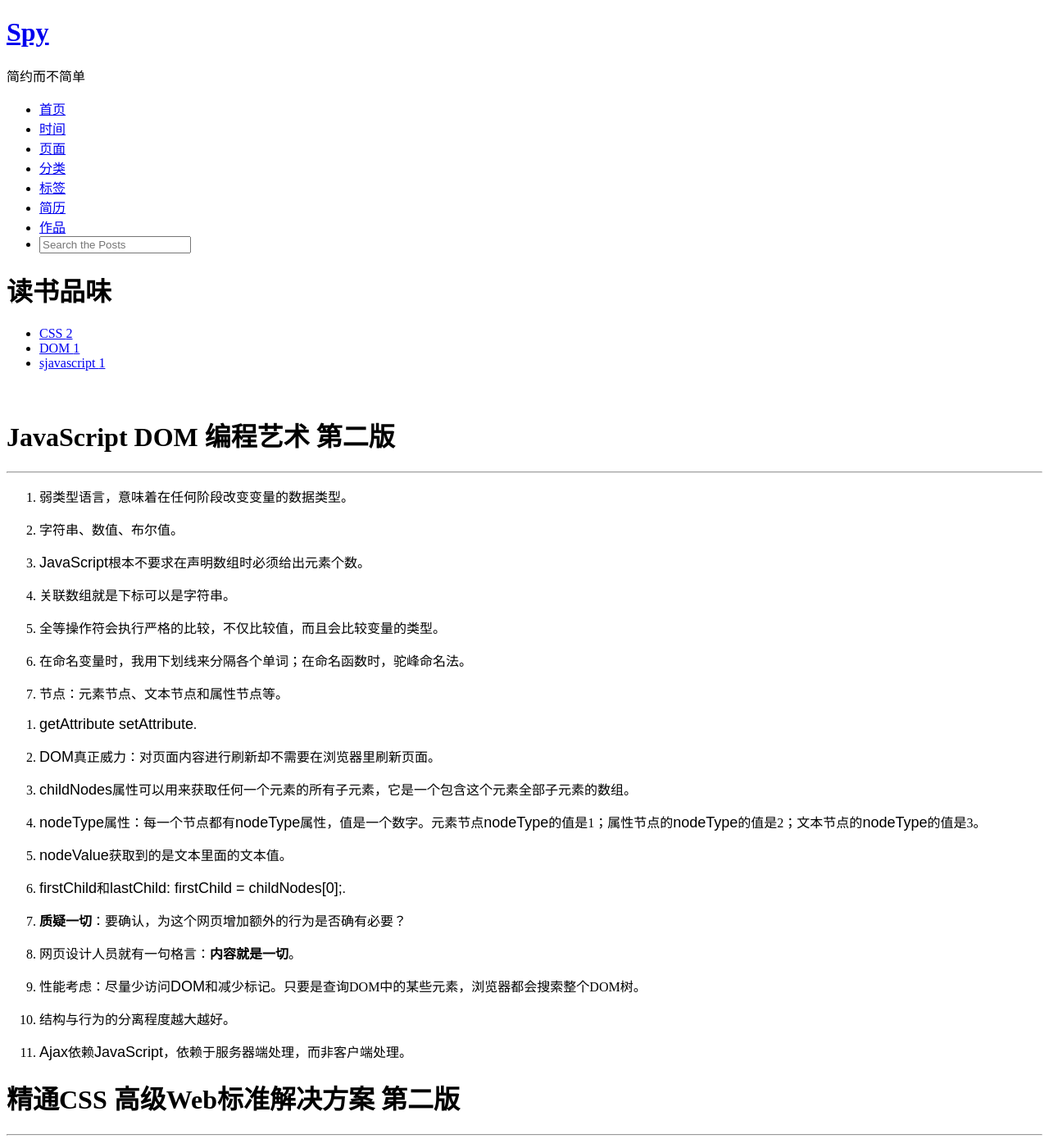
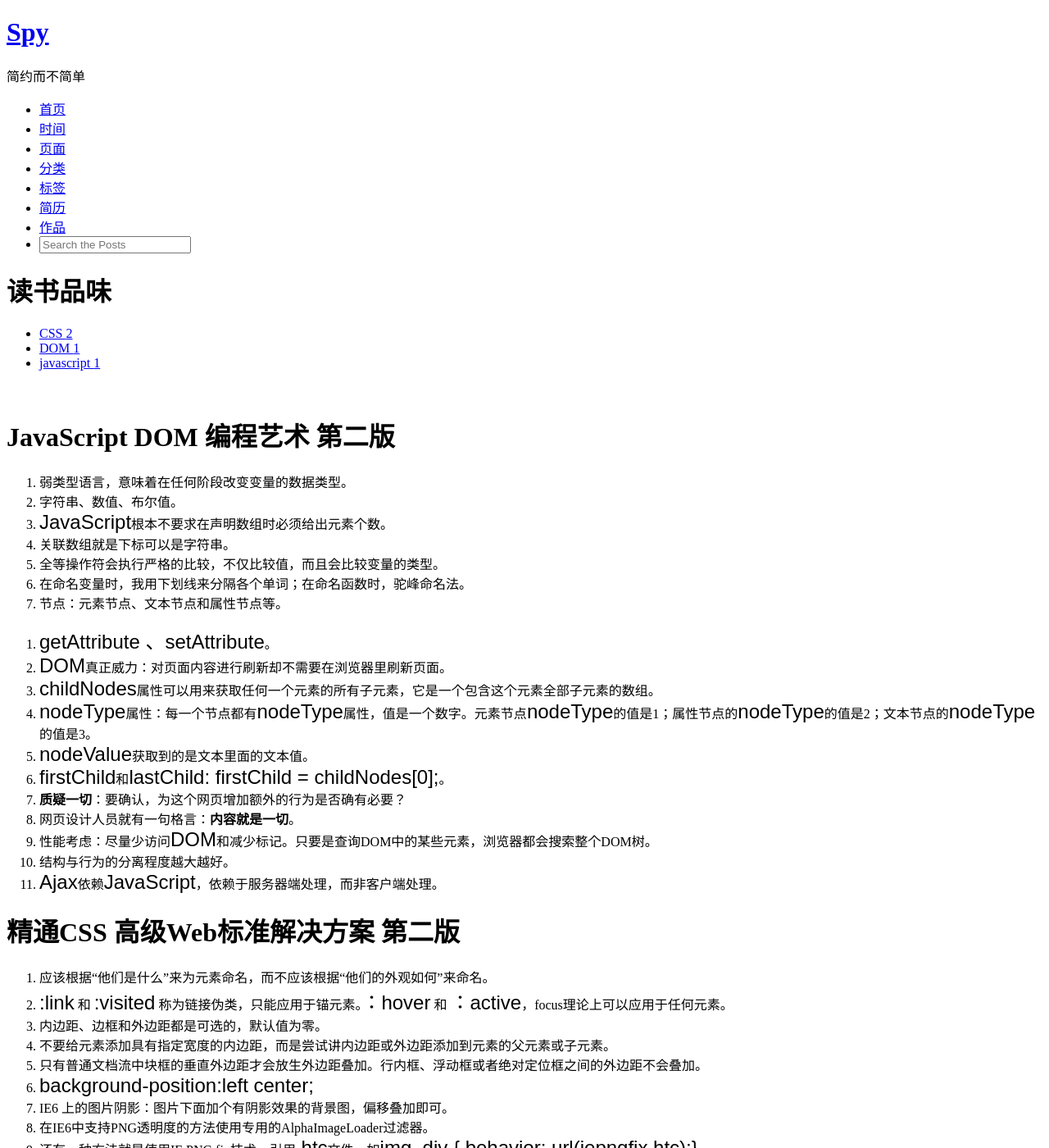
Before and after one commit to pigerla/pigerla.github.com, a Jekyll site: the page built from _posts/2013-09-09-读书品味.md, in a window 1280 px wide and 1400 px high. Shown: the whole window at 82% size. Built offline with Jekyll 4.4.1, drawn with Linux system fonts in a browser that asks for light colours; comment, search, counter and statistics services are not loaded.

Commit message:
更新内容

```diff
--- a/_posts/2013-09-09-读书品味.md
+++ b/_posts/2013-09-09-读书品味.md
@@ -2,94 +2,47 @@
 layout: post
 category : 读书笔记
 tagline: "Supporting tagline"
-tags : [CSS, DOM, sjavascript]
+tags : [CSS, DOM, javascript]
 ---
 
 {% include JB/setup %}
 
 # JavaScript DOM 编程艺术 第二版 #
 
-----------
-
 
 1. 弱类型语言，意味着在任何阶段改变变量的数据类型。
-
-
 2. 字符串、数值、布尔值。
-
-
 3. `JavaScript`根本不要求在声明数组时必须给出元素个数。
-
-
 4. 关联数组就是下标可以是字符串。
-
-
 5. 全等操作符会执行严格的比较，不仅比较值，而且会比较变量的类型。
-
-
 6. 在命名变量时，我用下划线来分隔各个单词；在命名函数时，驼峰命名法。
-
-
 7. 节点：元素节点、文本节点和属性节点等。
-
 
 <!--break-->
 
-
-8. `getAttribute setAttribute`.
-
-
+8. `getAttribute 、setAttribute`。
 9. `DOM`真正威力：对页面内容进行刷新却不需要在浏览器里刷新页面。
-
-
 10. `childNodes`属性可以用来获取任何一个元素的所有子元素，它是一个包含这个元素全部子元素的数组。
-
-
 11. `nodeType`属性：每一个节点都有`nodeType`属性，值是一个数字。元素节点`nodeType`的值是1；属性节点的`nodeType`的值是2；文本节点的`nodeType`的值是3。
-
-
 12. `nodeValue`获取到的是文本里面的文本值。
-
-
-13. `firstChild`和`lastChild: firstChild = childNodes[0];`.
-
-
+13. `firstChild`和`lastChild: firstChild = childNodes[0];`。
 14. **质疑一切**：要确认，为这个网页增加额外的行为是否确有必要？
-
-
 15. 网页设计人员就有一句格言：**内容就是一切**。
-
-
 16. 性能考虑：尽量少访问`DOM`和减少标记。只要是查询DOM中的某些元素，浏览器都会搜索整个DOM树。
-
-
 17. 结构与行为的分离程度越大越好。
-
-
 18. `Ajax`依赖`JavaScript`，依赖于服务器端处理，而非客户端处理。
-
-
 
 # 精通CSS 高级Web标准解决方案 第二版 #
 
-----------
 1. 应该根据“他们是什么”来为元素命名，而不应该根据“他们的外观如何”来命名。
-
-
 2. `:link` 和 `:visited` 称为链接伪类，只能应用于锚元素。`：hover` 和 `：active`，focus理论上可以应用于任何元素。
-
-
 3. 内边距、边框和外边距都是可选的，默认值为零。
-
-
 4. 不要给元素添加具有指定宽度的内边距，而是尝试讲内边距或外边距添加到元素的父元素或子元素。
-
-
 5. 只有普通文档流中块框的垂直外边距才会放生外边距叠加。行内框、浮动框或者绝对定位框之间的外边距不会叠加。
-6. background-position:left center;
+6. `background-position:left center;`
 7. IE6 上的图片阴影：图片下面加个有阴影效果的背景图，偏移叠加即可。
 8. 在IE6中支持PNG透明度的方法使用专用的AlphaImageLoader过滤器。
-9. 还有一种方法就是使用IE PNG fix技术。引用`.htc`文件，如`img ,div { behavior: url(iepngfix.htc);}`.
+9. 还有一种方法就是使用IE PNG fix技术。引用`.htc`文件，如`img ,div { behavior: url(iepngfix.htc);}`。
 10. 链接默认是有下划线的，原因是考虑到有视觉障碍的人或者是色盲症的人士。
 11. 链接样式次序：`a:link, a:visited, a:hover, a:focus, a:active`.
 12. 用line-height来控制按钮的高度，而不是用height，是个小技巧，能够使按钮中的文本垂直居中。
@@ -100,18 +53,12 @@
 
 # CSS禅意花园 （修订版） #
 
-----------
-
-
 1. 结构化HTML文档主要体现在对HTML标签正确、合理地使用。选择HTML标签时要根据其语义，而不是其样式进行。
 2. 设计师尽可能地选择与预期浏览者的通常理解相接近的颜色。
 3. 浮动并不是一种用作定位的选项，而是为元素分配一定的空间，然后让文档中的其他部分将自动环绕在其周围。
 4. 使用自动外边距实现居中，必须为该容器指定宽度。
 
 # 编写高质量代码 Web前端开发修炼之道#
-
-----------
-
 
 1. 拆分模块技巧：模块应在保证数量尽可能少的原则下，做到尽可能简单，以提高重用性。
 2. 骆驼命名法用于区别不同单词，划线用于表明从属关系。如：`.timeListLastItem`和`.timeList-lastItem`。
@@ -122,6 +69,4 @@
 
 # CSS网页布局创意课 #
 
-----------
-
 1. CSS3的核心属性包括：`border-radius`(边框)，`text-shadow`(文本阴影)，`box-shadow`(盒阴影)，`RGBA`(色彩空间)和`opacity`(透明度)，甚至包括多重背景图像。
```
